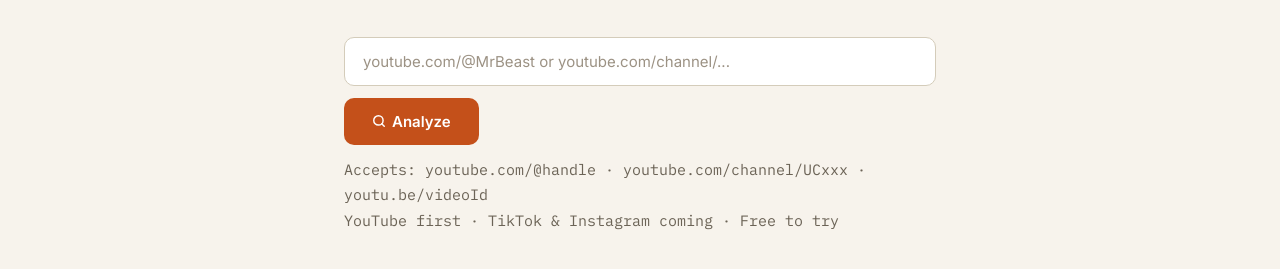
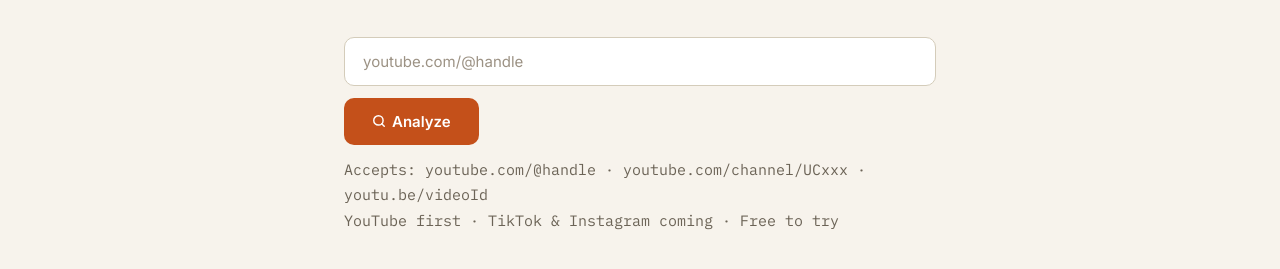
Before and after one commit to Xc00lcapyNovaX/Wavecrest-Pro, a website: page app.html in a window 1280 px wide. Shown: the part 395-664 px from the top of the page. Drawn offline with Linux system fonts and the light colour scheme.

Commit message:
fix: placeholder text

```diff
--- a/app.html
+++ b/app.html
@@ -149,7 +149,7 @@
         <input
           type="url"
           id="url-input"
-          placeholder="youtube.com/@MrBeast or youtube.com/channel/..."
+          placeholder="youtube.com/@handle"
           autocomplete="off"
           spellcheck="false"
         />
```
